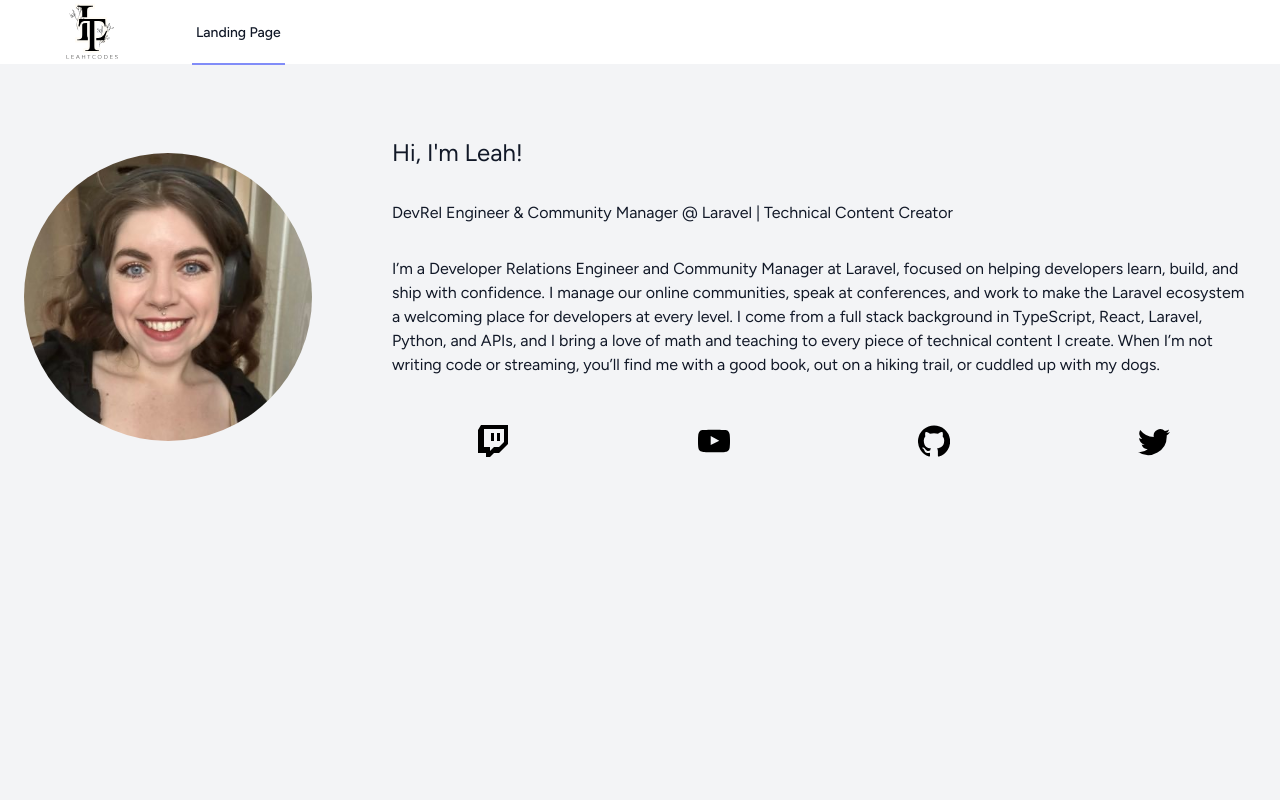
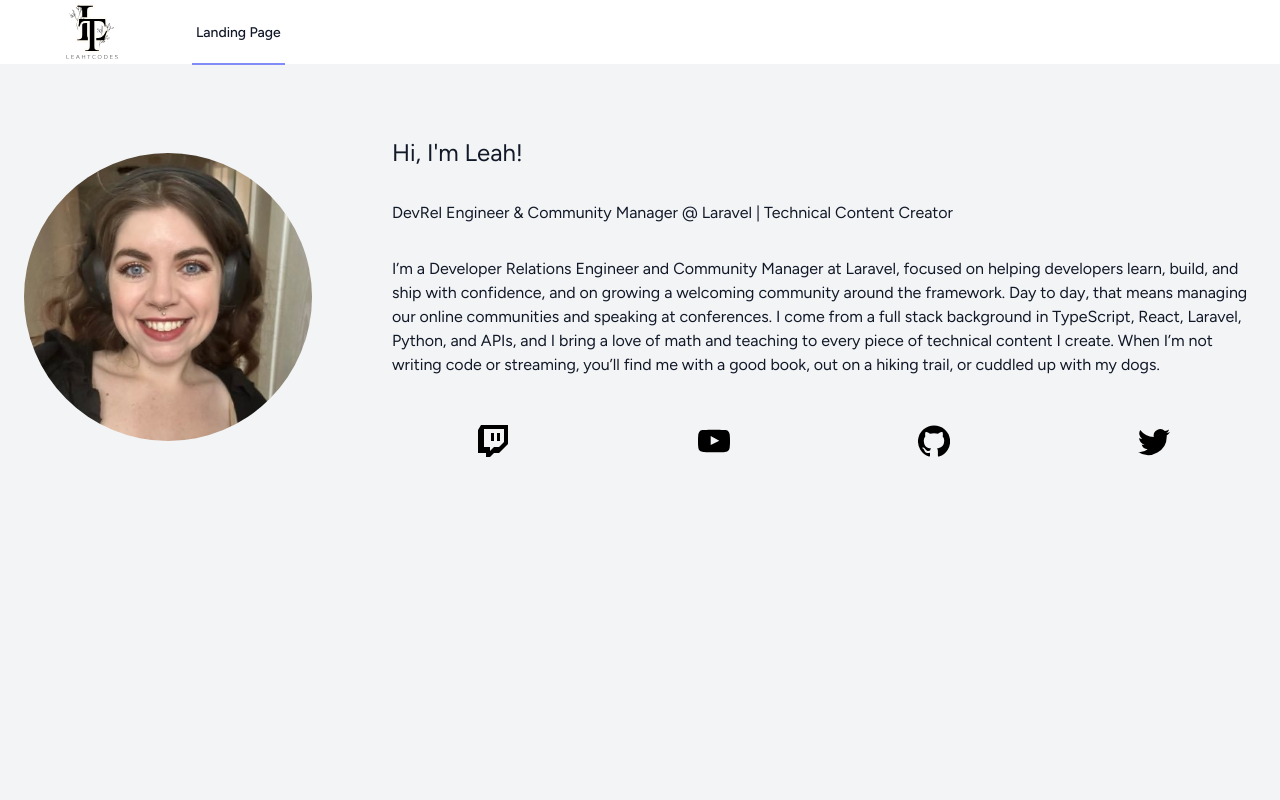
Before and after one commit to leahthompson01/Updated-Portfolio, a Laravel app: page /dashboard in a window 1280 px wide. Run offline with Laravel 12, Linux system fonts and the light colour scheme; style sheets or scripts are compiled from the project's sources; some libraries are stand-ins or nearby versions.

Commit message:
Restore preferred opening sentence in bio
Co-Authored-By: Claude Opus 5.5 <noreply@anthropic.com>
Claude-Session: https://claude.ai/code/session_01X5Tt3DpgfETaW8MxGLUeQo

```diff
--- a/resources/js/Pages/Dashboard.tsx
+++ b/resources/js/Pages/Dashboard.tsx
@@ -25,10 +25,10 @@ export default function Dashboard() {
                         <p className={''}>
                             I’m a Developer Relations Engineer and Community
                             Manager at Laravel, focused on helping developers
-                            learn, build, and ship with confidence. I manage
-                            our online communities, speak at conferences, and
-                            work to make the Laravel ecosystem a welcoming
-                            place for developers at every level. I come from a full stack background
+                            learn, build, and ship with confidence, and on
+                            growing a welcoming community around the
+                            framework. Day to day, that means managing our
+                            online communities and speaking at conferences. I come from a full stack background
                             in TypeScript, React, Laravel, Python, and APIs, and
                             I bring a love of math and teaching to every piece
                             of technical content I create. When I’m not
```
